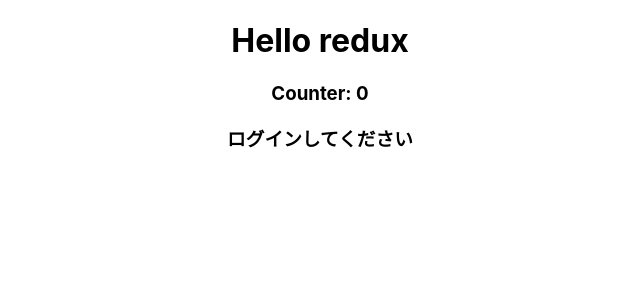
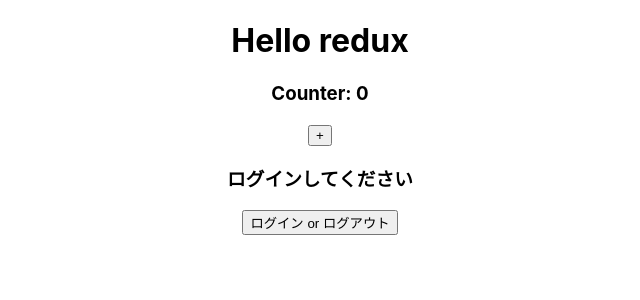
Before and after one commit to suginogaku/first-redux-app, a React (Create React App) app: page / in a window 1280 px wide. Shown: the top 300 px of the page, without its empty margins (320-960 px from the left). Built offline with nearby package versions, Linux system fonts and the light colour scheme.

Commit message:
アクションとリデューサーを追加し、カウンターのインクリメント処理を修正

```diff
--- a/src/App.js
+++ b/src/App.js
@@ -1,19 +1,23 @@
 import './App.css';
-import { useSelector } from 'react-redux';
+import { useDispatch, useSelector } from 'react-redux';
+import { increment, decrement, login } from './actions/index';
 
 function App() {
   const counter = useSelector((state) => state.counter);
   const isLogin = useSelector((state) => state.isLogin);
+  const dispatch = useDispatch();
 
   return (
     <div className="App">
       <h1>Hello redux</h1>
       <h3>Counter: {counter}</h3>
+      <button onClick={() => dispatch(increment(7))}>+</button>
       {isLogin ? (
         <h3>ログイン中</h3>
       ) : (
         <h3>ログインしてください</h3>
       )}
+      <button onClick={() => dispatch(login())}>ログイン or ログアウト</button>
     </div>
   );
 }
--- /dev/null
+++ b/src/actions/index.js
@@ -0,0 +1,21 @@
+export const increment = (number) => {
+  return {
+    type: 'INCREMENT',
+    payload: number,
+  };
+}
+export const decrement = () => {
+  return {
+    type: 'DECREMENT',
+  };
+}
+export const login = () => {
+  return {
+    type: 'LOGIN',
+  };
+}
+export const logout = () => {
+  return {
+    type: 'LOGOUT',
+  };
+}
--- a/src/reducers/counter.js
+++ b/src/reducers/counter.js
@@ -1,7 +1,7 @@
 const counterReducer = (state = 0, action) => {
   switch (action.type) {
     case 'INCREMENT':
-      return state + 1;
+      return state + action.payload;
     case 'DECREMENT':
       return state - 1;
     default:
```
